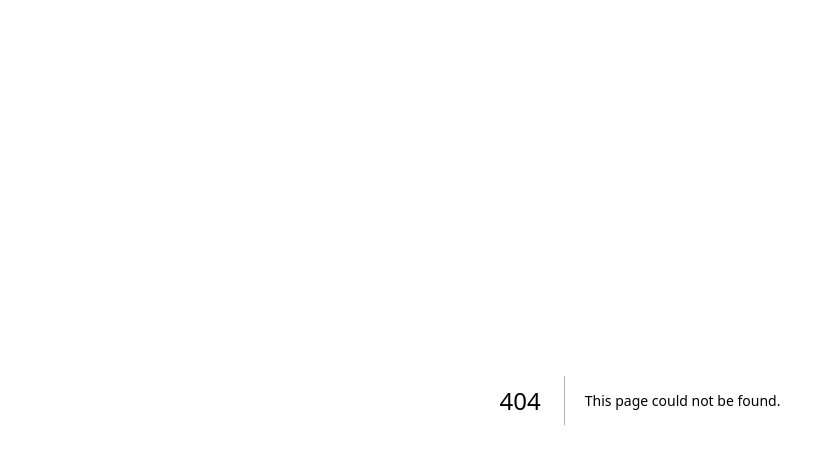
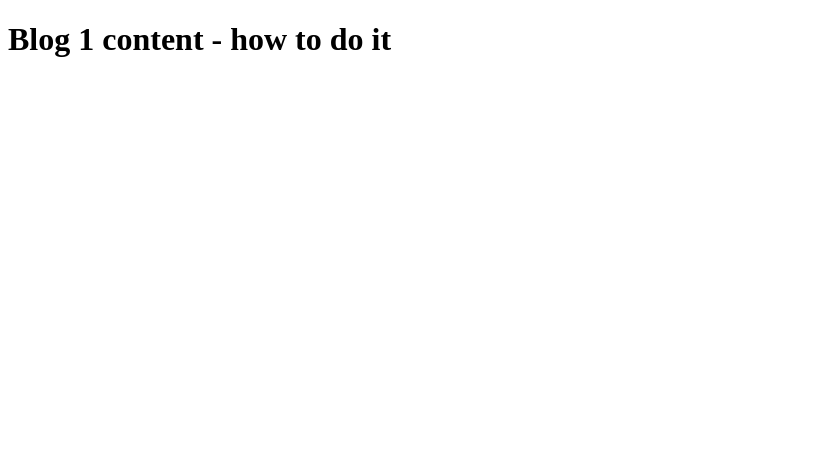
Before and after one commit to PANKAJGUSAIN/NextJS_Prep, a Next.js app: page /blog/blogs1 in a window 1280 px wide. Before the commit this address had no page. Shown: the top 464 px of the page, without its empty margins (0-835 px from the left). Built offline with nearby package versions, Linux system fonts and the light colour scheme.

Commit message:
nested route - /blog , /blog/blogs1 , /blog/blogs2

```diff
--- /dev/null
+++ b/src/app/blog/blogs1/page.jsx
@@ -0,0 +1,7 @@
+export default function blogs1(){
+    return (
+        <h1>
+            Blog 1 content - how to do it
+        </h1>
+    )
+}
```
Also changed, not shown: src/app/blog/blogs2/page.jsx (added, +7 -0 lines), src/app/blog/page.jsx (added, +7 -0 lines).
